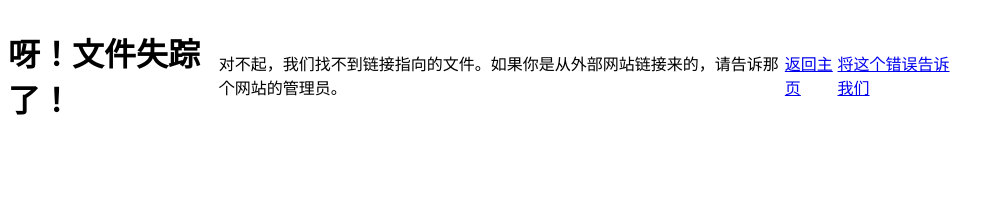
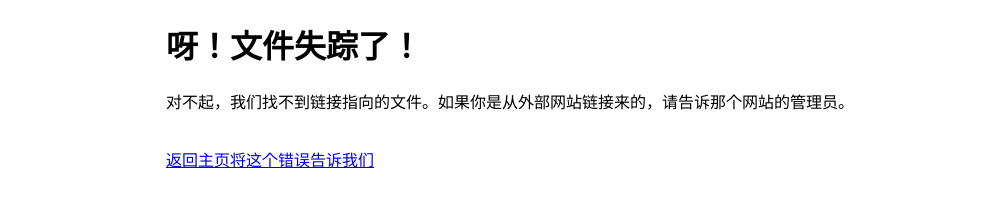
Before and after one commit to ajjdxns/ajjdxns.github.io, a plain HTML site: page 404.html in a window 1280 px wide. Shown: the whole page, without its empty margins (0-1001 px from the left). Drawn offline with Linux system fonts and the light colour scheme.

Commit message:
new file:   404.css 	modified:   404.html

```diff
--- a/404.html
+++ b/404.html
@@ -6,7 +6,7 @@
     <title>404 Not Found</title>
 </head>
 <body>
-    <div style="display: flex; justify-content: center; align-items: center; width: 75%;">
+    <div style="width: 75%; margin: auto;">
         <h1>呀！文件失踪了！</h1>
         <p>对不起，我们找不到链接指向的文件。如果你是从外部网站链接来的，请告诉那个网站的管理员。</p>
         <br>
```
Also changed, not shown: 404.css (added).
